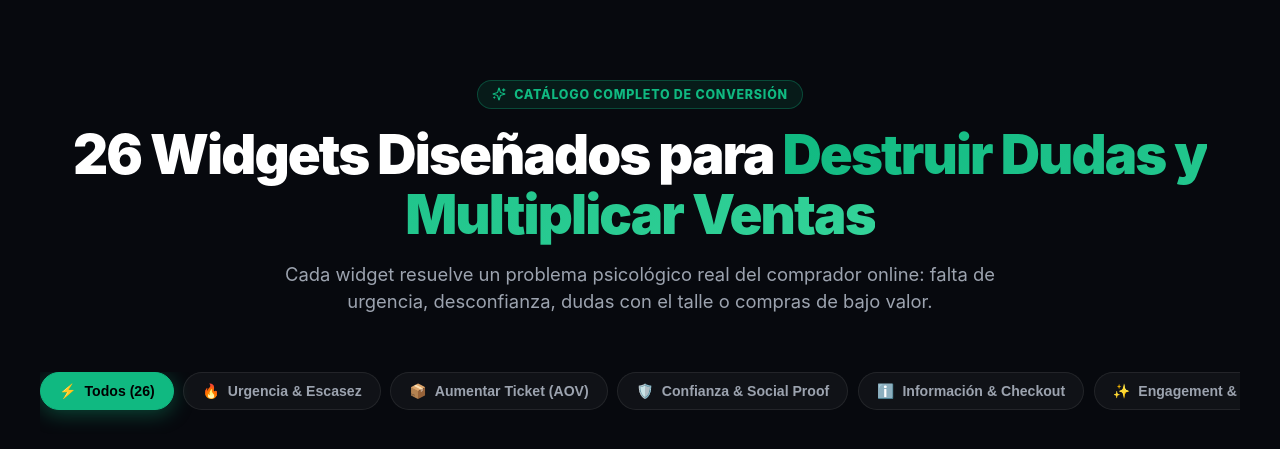
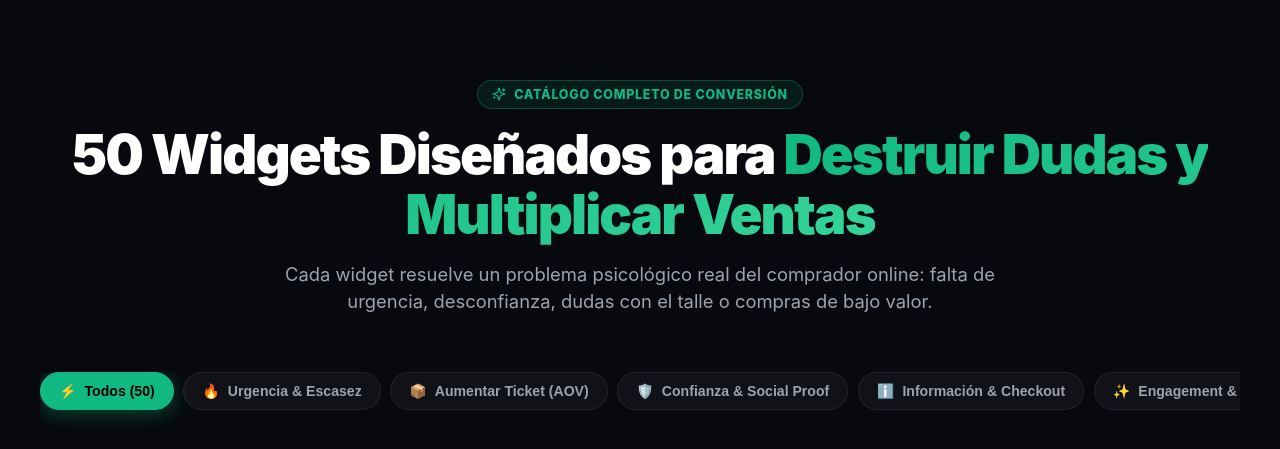
Before and after one commit to rodri-nexus/Nexus2026, a Next.js app: page / in a window 1280 px wide. Shown: the part 1640-2089 px from the top of the page. Built offline with nearby package versions, Linux system fonts and the light colour scheme; no server answers.

Commit message:
Update FeatureWidgets.tsx

```diff
--- a/app/components/landing/FeatureWidgets.tsx
+++ b/app/components/landing/FeatureWidgets.tsx
@@ -50,7 +50,7 @@ interface WidgetItem {
 }
 
 const CATEGORIES: { id: CategoryId; label: string; icon: string }[] = [
-  { id: "todos", label: "Todos (26)", icon: "⚡" },
+  { id: "todos", label: "Todos (50)", icon: "⚡" },
   { id: "urgencia", label: "Urgencia & Escasez", icon: "🔥" },
   { id: "aov", label: "Aumentar Ticket (AOV)", icon: "📦" },
   { id: "confianza", label: "Confianza & Social Proof", icon: "🛡️" },
@@ -437,7 +437,7 @@ export default function FeatureWidgets() {
               margin: "0 0 1rem 0",
             }}
           >
-            26 Widgets Diseñados para{" "}
+            50 Widgets Diseñados para{" "}
             <span
               style={{
                 background: "linear-gradient(135deg, #10B981 0%, #34D399 100%)",
```
